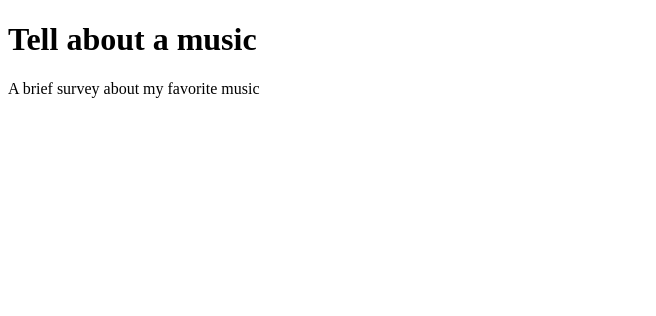
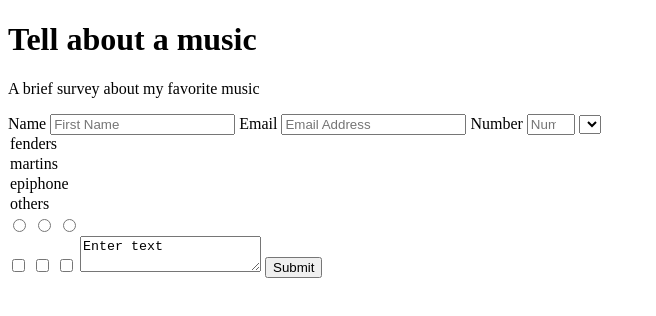
Before and after one commit to charlson91/MicroverseChallenge1, a plain HTML site: page index.html in a window 1280 px wide. Shown: the whole page, without its empty margins (0-656 px from the left). Drawn offline with Linux system fonts and the light colour scheme.

Commit message:
All my Changes

```diff
--- a/index.html
+++ b/index.html
@@ -9,5 +9,29 @@
 <body>
  <h1 id="title">Tell about a music</h1>
  <p id="description">A brief survey about my favorite music</p>
+ <form id="survey_form"></form>
+ <label id="name-label">Name</label>
+ <input type="text" name = "name" required placeholder="First Name">
+ <label id="email-label">Email</label>
+ <input type="email" id = "email" required placeholder="Email Address">
+ <label id="number-label">Number</label>
+ <input type="number" name = "name" id="number" min="0" max="0" required placeholder="Number">
+ <select id="dropdown" name="guitar"></select>
+ <option value="fenders">fenders</option>
+ <option value="Martins">martins</option>
+ <option value="Epiphone">epiphone</option>
+ <option value="others">others</option>
+
+ <div id="radio-button-area">
+     <input type="radio" class="radio-inline" id="male" name = "gender" value = "male">
+     <input type="radio" class="radio-inline" id="female" name = "gender" value = "female">
+     <input type="radio" class="radio-inline" id="other" name = "gender" value = "other">
+ </div>
+ <input type="checkbox" id="vehicle 1" name="vehicle 1" value="Bike">
+ <input type="checkbox" id="vehicle 1" name="vehicle 2" value="Car">
+ <input type="checkbox" id="vehicle 1" name="vehicle 3" value="Boat">
+
+ <textarea placeholder="Additional Comment" form="useform">Enter text</textarea>
+ <input type="submit" id = "submit">
 </body>
 </html>
--- /dev/null
+++ b/style.css
@@ -0,0 +1,27 @@
+body {
+    text-align: center;
+}
+
+input [type=text], input [type=email], input[type=number], select {
+    width: 20%;
+    padding: 12px, 20px;
+    height: 30px;
+    margin: 30px, 0, 30px, 0;
+    border: 1px;
+
+}
+
+input [type=radio]{
+    width: 20px;
+    height: 30px;
+}
+input [type=checkbox]{
+    width: 20px;
+    height: 30px;
+}
+button {
+    background-color: aqua;
+    display: inline-block;
+    padding: 10px 10px;
+    border-radius: 10px;
+}
```
